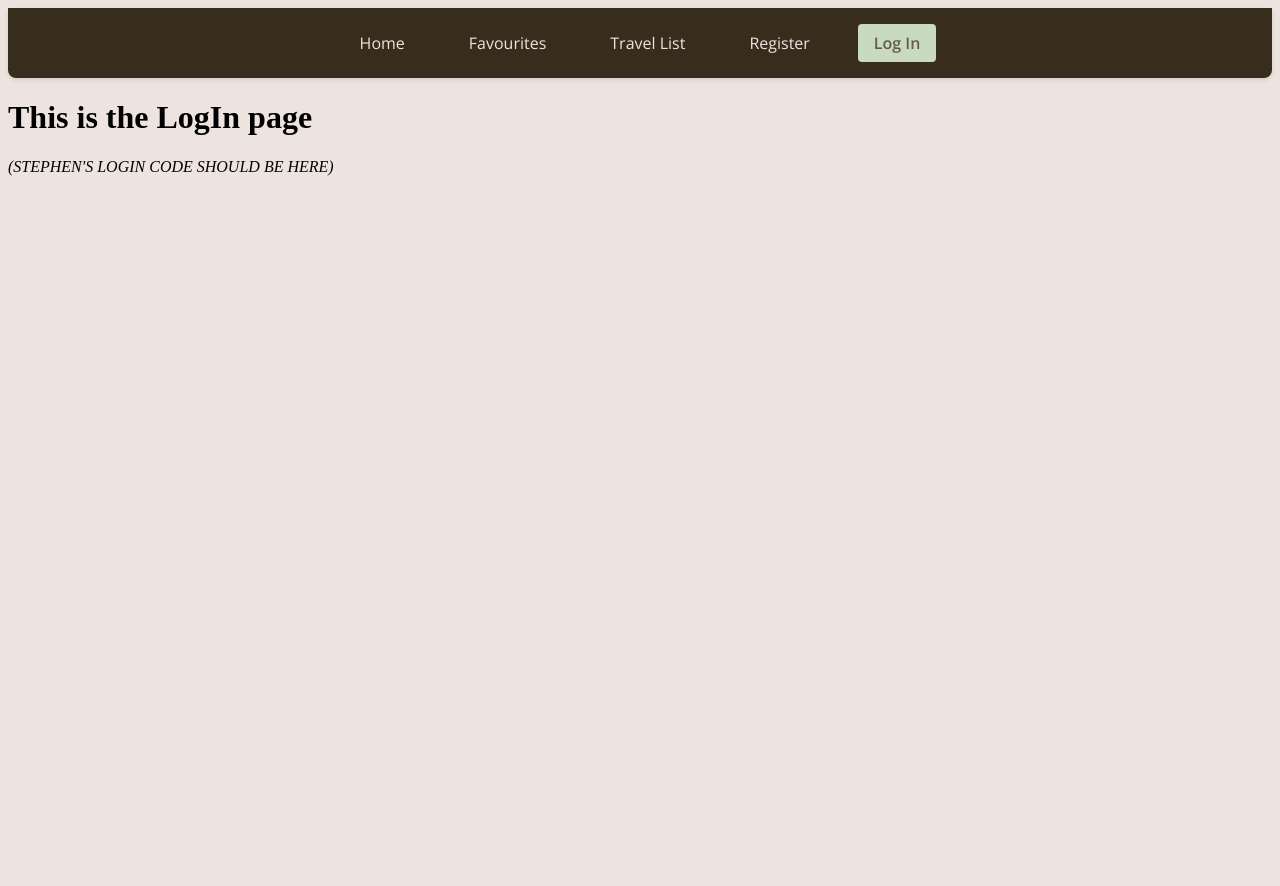
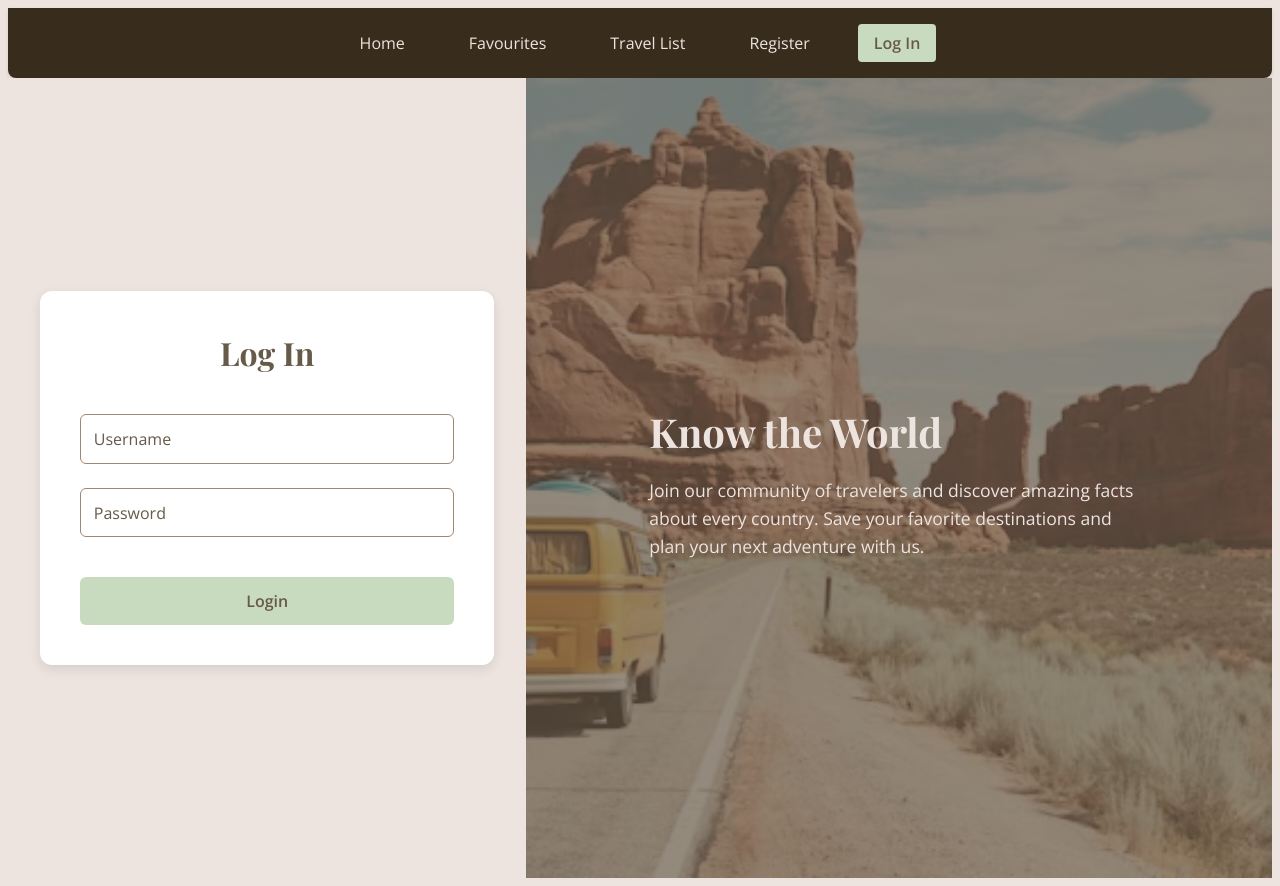
Before and after one commit to Moringa-SDF-PT10/Group-2-Know-The-World-Project, a React (Vite) app: page /login in a window 1280 px wide. Before the commit the page ends 800 px from the top, so only its background shows below. Built offline with nearby package versions, Linux system fonts and the light colour scheme; no server answers.

Commit message:
Login functionality added, styled login page

```diff
--- a/src/App.css
+++ b/src/App.css
@@ -35,6 +35,12 @@
   justify-content: center;
   color: #EDE4E0;
   padding: 2rem;
+}
+
+.login-error {
+  text-align: center;
+  color: red;
+  font-family: 'Open Sans', sans-serif;
 }
 
 .image-content {
--- /dev/null
+++ b/src/context/UserProvider.jsx
@@ -0,0 +1,26 @@
+import { createContext, useState, useEffect } from "react";
+
+const UserContext = createContext();
+
+function UserProvider({ children }) {
+
+    const [users, setUsers] = useState([]);
+
+    useEffect(() => {
+        const storedUsers = JSON.parse(localStorage.getItem("users")) || [];
+        setUsers(storedUsers);
+    }, []);
+
+    // Update localStorage whenever users change
+    useEffect(() => {
+        localStorage.setItem("users", JSON.stringify(users));
+    }, [users]);
+
+    return (
+        <UserContext.Provider value={{ users, setUsers }}>
+            {children}
+        </UserContext.Provider>
+    )
+}
+
+export { UserContext, UserProvider };
--- a/src/main.jsx
+++ b/src/main.jsx
@@ -2,8 +2,11 @@ import { createBrowserRouter, RouterProvider } from 'react-router'
 import { createRoot } from 'react-dom/client'
 import './index.css'
 import routes from './routes'
+import { UserProvider } from './context/UserProvider'
 
 const router = createBrowserRouter(routes);
 createRoot(document.getElementById('root')).render(
-  <RouterProvider router={router} />
+  <UserProvider>
+    <RouterProvider router={router} />
+  </UserProvider>
 )
--- a/src/pages/AllCountries.jsx
+++ b/src/pages/AllCountries.jsx
@@ -22,14 +22,10 @@ function AllCountries() {
         // Creates a new array that has been sorted by country name in alphabetical order
         .toSorted((a, b) => a.name.common.localeCompare(b.name.common))
         .map(country => {
-            console.log(country)
             return (
                 <CountryCard key={country.name.common} singleCountry={country.name.common} continent={continent} countryFlag={country.flags.png} />
             )
         })
-
-    console.log(displayCountries)
-    // displayCountries
 
     return (
         <>
--- a/src/pages/LogIn.jsx
+++ b/src/pages/LogIn.jsx
@@ -1,10 +1,81 @@
+import { useState, useContext } from "react";
+import { UserContext } from "../context/UserProvider";
+
 function LogIn() {
+    const { users } = useContext(UserContext);
+
+    const [username, setusername] = useState("");
+    const [password, setPassword] = useState("");
+    const [error, setError] = useState("");
+
+    const handleLogin = (e) => {
+        e.preventDefault();
+
+        // Check if users array is empty
+        if (users.length === 0) {
+            setError("No users found. Please register first.");
+            return;
+        }
+
+        // Find user by username
+        const user = users.find((user) => user.username === username);
+
+        if (!user) {
+            return setError("User not found. Please try again or register.");
+        }
+
+        // Check if password matches
+        if (user.password !== password) {
+            return setError("Incorrect password. Please try again.");
+        }
+
+        // Login successful
+        setError("");
+        // onLoginSuccess(user);
+        alert("Login successful!");
+    };
+
     return (
-        <>
-            <h1>This is the LogIn page</h1>
-            <i>(STEPHEN'S LOGIN CODE SHOULD BE HERE)</i>
-        </>
-    )
+        <div className="registration-page">
+            <div className="registration-container">
+                <form
+                    onSubmit={handleLogin} className="registration-form">
+                    <h2 className="registration-heading">Log In</h2>
+                    <input
+                        placeholder="Username"
+                        type="text"
+                        value={username}
+                        onChange={(e) => setusername(e.target.value.toLowerCase())}
+                        className="registration-input"
+                        required
+                    />
+                    <input
+                        placeholder="Password"
+                        type="password"
+                        value={password}
+                        onChange={(e) => setPassword(e.target.value)}
+                        className="registration-input"
+                        required
+                    />
+                    {error && <p className="login-error">{error}</p>}
+                    <button
+                        type="submit"
+                        className="registration-button"
+                    >Login</button>
+                </form>
+            </div>
+            <div className="registration-image">
+                <div className="image-content">
+                    <h1>Know the World</h1>
+                    <p>
+                        Join our community of travelers and discover amazing facts about every country.
+                        Save your favorite destinations and plan your next adventure with us.
+                    </p>
+                </div>
+            </div>
+        </div>
+    );
+
 }
 
 export default LogIn;
--- a/src/pages/Registration.jsx
+++ b/src/pages/Registration.jsx
@@ -1,7 +1,11 @@
-import { useState } from "react";
+import { useState, useContext } from "react";
 import { v4 as uuidv4 } from "uuid";
+import { UserContext } from "../context/UserProvider";
 
 function Registration() {
+  // Using Context to get newly created obj
+  const { users, setUsers } = useContext(UserContext);
+
   const [formData, setFormData] = useState({
     username: "",
     email: "",
@@ -11,24 +15,33 @@ function Registration() {
   const handleChange = (e) => {
     setFormData({
       ...formData,
-      [e.target.name]: e.target.value,
+      [e.target.name]: e.target.value.toLowerCase(),
     });
   };
 
   const handleSubmit = (e) => {
     e.preventDefault();
 
+    const emailExists = users.some(user => user.email.toLowerCase() === formData.email.toLowerCase());
+    const userNameExists = users.some(user => user.username.toLowerCase() === formData.username.toLowerCase());
+
+
+    if (emailExists) {
+      return alert("Email already registered. Please log in.");
+    } else if (userNameExists) {
+      return alert("UserName already registered. Please log in.");
+    }
+
     const newUser = {
       id: uuidv4(),
       ...formData,
     };
 
-    console.log("New user:", newUser); // ✅ Confirm ID and data
+    // Update the localStorage in UserProvider which keeps track of all user created accounts
+    setUsers([...users, newUser]);
 
+    alert("Account created successfully!");
 
-    alert("Account created successfully! ✅");
-
-    // ✅ Clear input fields
     setFormData({
       username: "",
       email: "",
```
